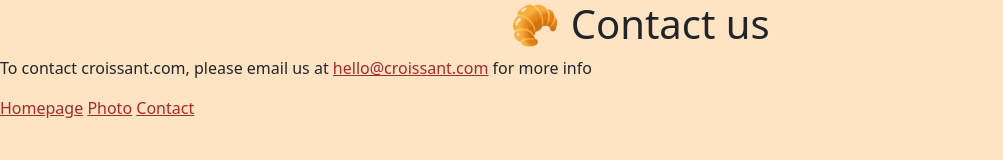
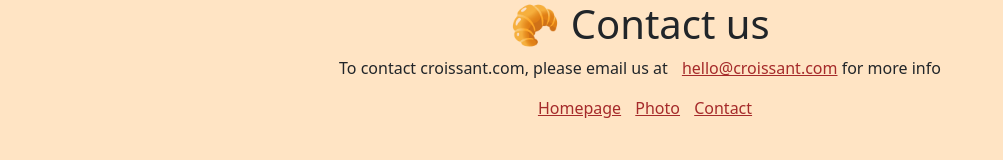
Before and after one commit to DulamaA/Croissant, a plain HTML site: page contact.html in a window 1280 px wide. Shown: the whole page, without its empty margins (0-1003 px from the left). Drawn offline with nearby package versions, Linux system fonts and the light colour scheme; files that its build step writes are made by us from their sources.

Commit message:
Uploaded the code

```diff
--- a/contact.html
+++ b/contact.html
@@ -17,13 +17,13 @@
     <h1>🥐 Contact us</h1>
     <p>
       To contact croissant.com, please email us at
-      <a href="mailto:hello@croissant.com" title="contact us by email"
-        >hello@croissant.com</a
-      >
+      <a href="mailto:hello@croissant.com" class="email">hello@croissant.com</a>
       for more info
     </p>
-    <a href="index.html">Homepage</a>
-    <a href="photo.html">Photo</a>
-    <a href="contact.html">Contact</a>
+    <footer>
+      <a href="/index.html" title="Croissant">Homepage</a>
+      <a href="/photo.html" title="See it">Photo</a>
+      <a href="/contact.html" title="Email us">Contact</a>
+    </footer>
   </body>
 </html>
--- a/styles.css/app.css
+++ b/styles.css/app.css
@@ -1,4 +1,5 @@
 body {
+  text-align: center;
   background-color: bisque;
 }
 
@@ -8,4 +9,5 @@ h1 {
 
 a {
   color: brown;
+  margin-left: 10px;
 }
```
Also changed, not shown: index.html (+5 -3 lines), photo.html (+7 -4 lines).
